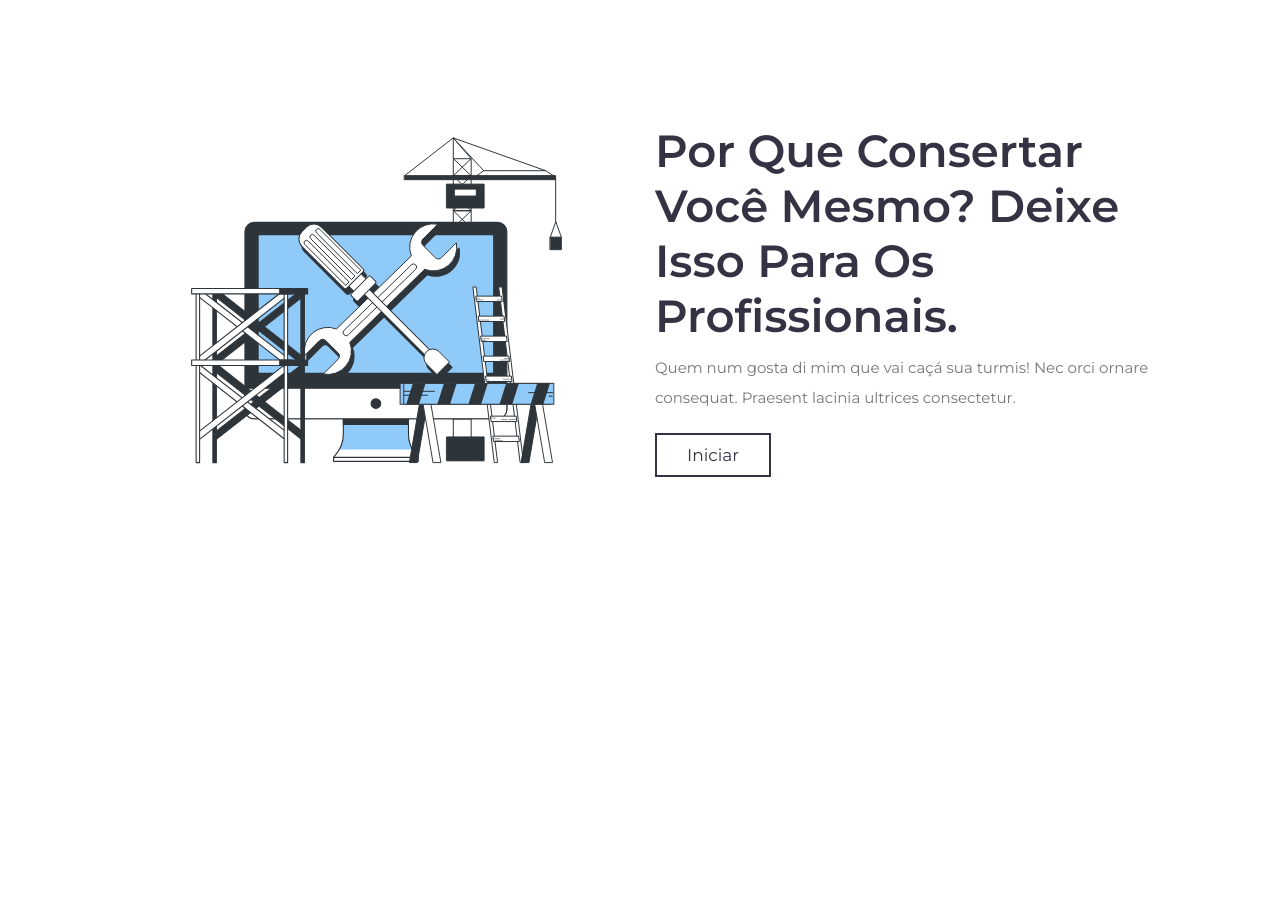
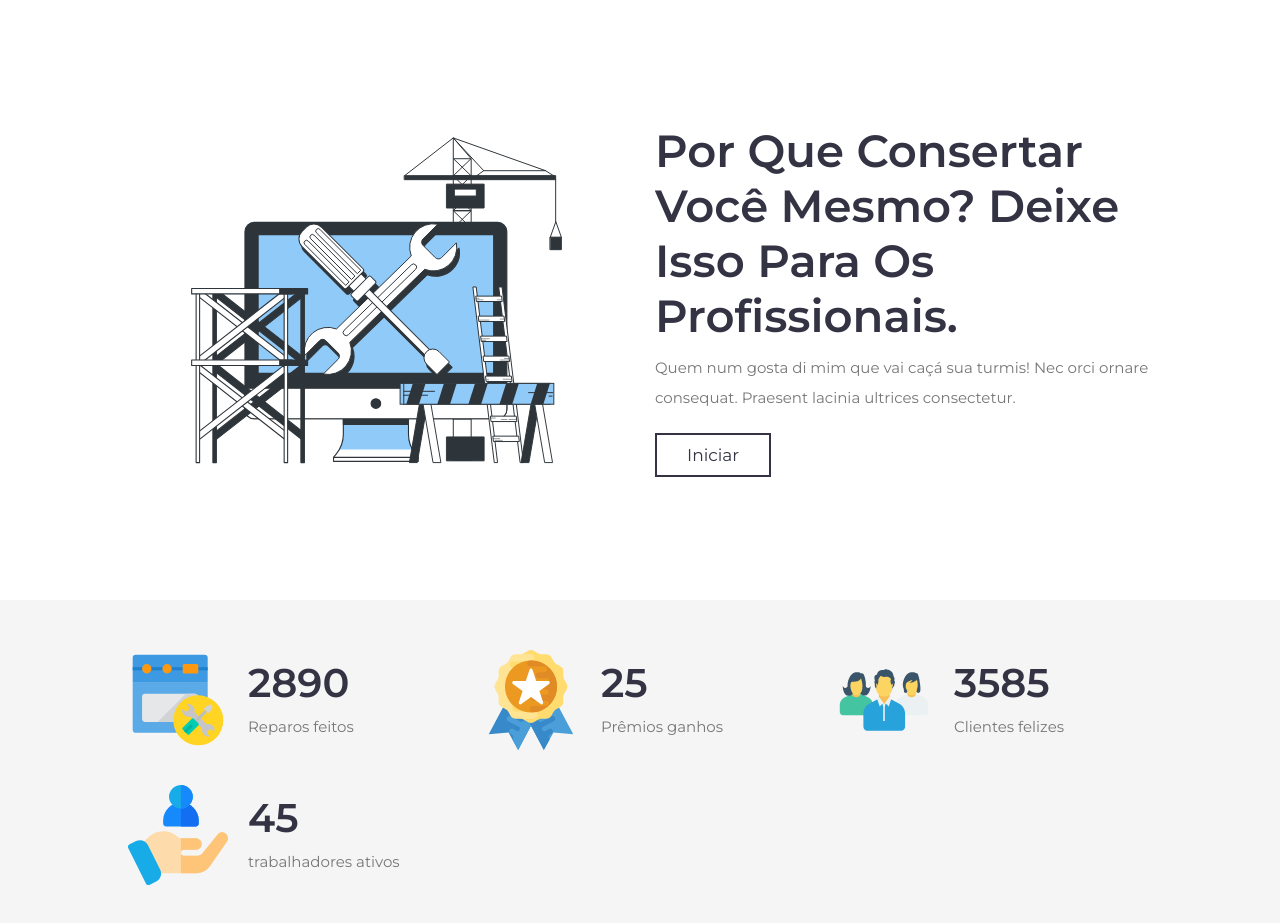
Before and after one commit to daniel-oliv3/repair-service-website, a plain HTML site: page index.html in a window 1280 px wide. Shown: the part 131-1054 px from the top of the page. Before the commit the page ends 800 px from the top, so only its background shows below. Drawn offline with Linux system fonts and the light colour scheme.

Commit message:
Fun fact section

```diff
--- a/css/style.scss
+++ b/css/style.scss
@@ -185,8 +185,31 @@ section {
 
 
 
+/* ======= Fun Fact Section/Seção de curiosidades ======= */
+.fun-fact {
+    @include grid(25rem);
+    background: $light-bg;
+    gap: 3.5rem;
 
+    .box {
+        display: flex;
+        align-items: center;
+        gap: 2rem;
 
+        img {
+            height: 10rem;
+        }
+
+        h3 {
+            @include titleText(4rem);
+        }
+
+        p {
+            @include graphText(1.5rem);
+            padding-top: .5rem;
+        }
+    }
+}
 
 
 
@@ -348,6 +371,16 @@ section {
         }
     }
 
+    .fun-fact {
+
+        padding: 5rem 2rem;
+
+        .box {
+            flex-flow: column;
+            text-align: center;
+        }
+    }
+
 }
 
 @media (max-width: 450px){
--- a/index.html
+++ b/index.html
@@ -49,6 +49,47 @@
 </section>
 
 
+<!-- ======= Fun Fact Section/Seção de curiosidades ======= -->
+<section class="fun-fact">
+	<div class="box">
+		<img src="img/fun-fact-icon-1.svg" alt="">
+		<div class="info">
+			<h3>2890</h3>
+			<p>Reparos feitos</p>
+		</div>
+	</div>
+	<div class="box">
+		<img src="img/fun-fact-icon-2.svg" alt="">
+		<div class="info">
+			<h3>25</h3>
+			<p>Prêmios ganhos</p>
+		</div>
+	</div>
+	<div class="box">
+		<img src="img/fun-fact-icon-3.svg" alt="">
+		<div class="info">
+			<h3>3585</h3>
+			<p>Clientes felizes</p>
+		</div>
+	</div>
+	<div class="box">
+		<img src="img/fun-fact-icon-4.svg" alt="">
+		<div class="info">
+			<h3>45</h3>
+			<p>trabalhadores ativos</p>
+		</div>
+	</div>
+</section>
+
+
+
+
+
+
+
+
+
+
 
 
 	<script src="js/script.js"></script>
```
Also changed, not shown: css/style.css, 1 other file.
